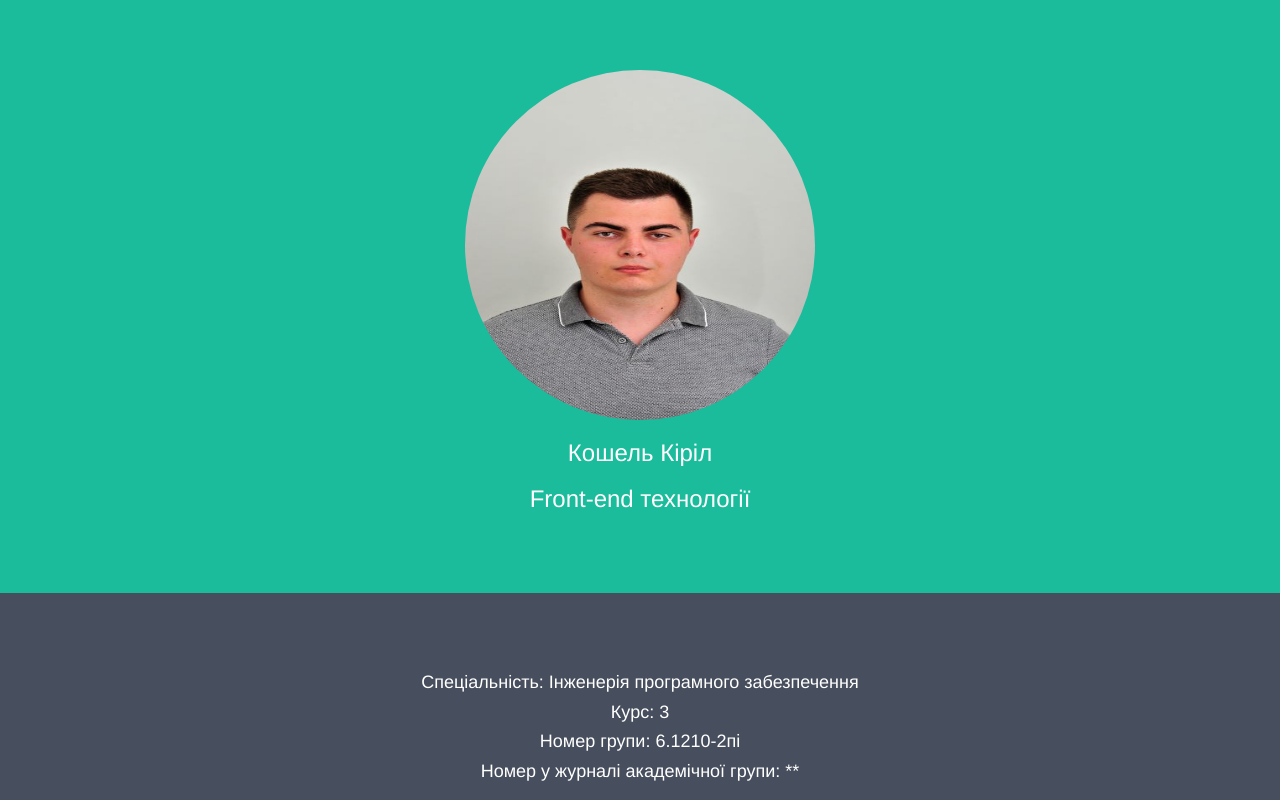
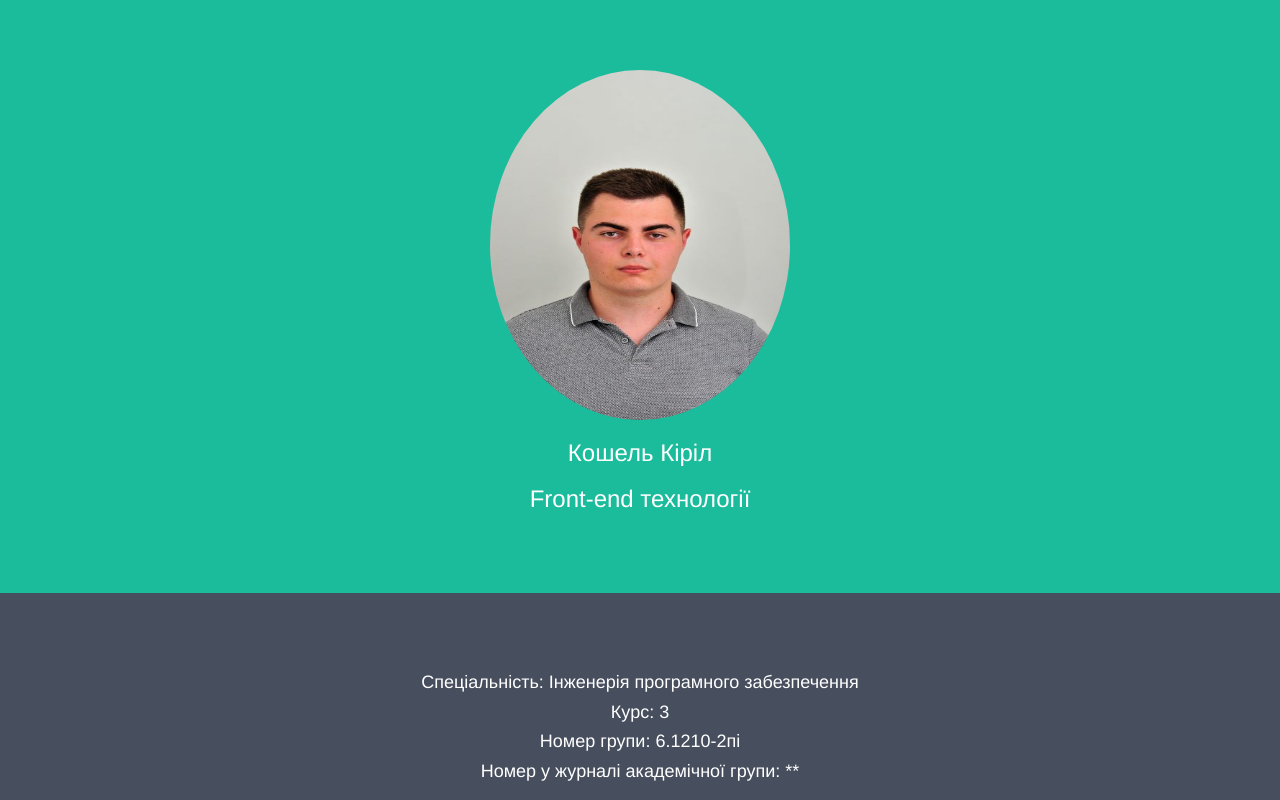
Before and after one commit to webterror001k/Front-end-tech---Koshel-Kirill, a plain HTML site: page lab1/public/index.html in a window 1280 px wide. Shown: the top 800 px of the page. Drawn offline with nearby package versions, Linux system fonts and the light colour scheme.

Commit message:
Connected libraries and created index.js

```diff
--- a/lab1/public/index.html
+++ b/lab1/public/index.html
@@ -30,7 +30,7 @@
 <body>
 
 <div class="container-fluid bg-1 text-center">
-  <img src="image\photo.jpg" class="img-circle" alt="Моё фото" title="Ваше реальне фото (обов'язково)" width="350" height="350">
+  <img src="image\photo.jpg" class="img-circle" alt="Моё фото" title="Ваше реальне фото (обов'язково)" width="300" height="350">
   <h3>Кошель Кіріл</h3>
   <h3>Front-end технології</h3>
 </div>
--- /dev/null
+++ b/lab2/webpack-project/src/index.js
@@ -0,0 +1 @@
+console.log("Hello world!");
```
Also changed, not shown: lab2/webpack-project/package.json (added, +16 -0 lines), 1 other file.
